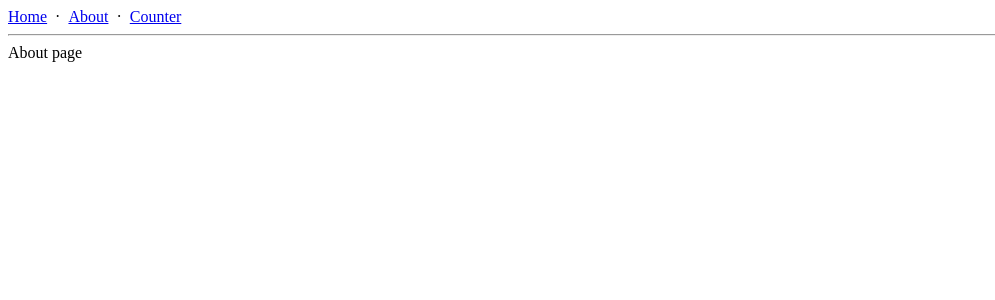
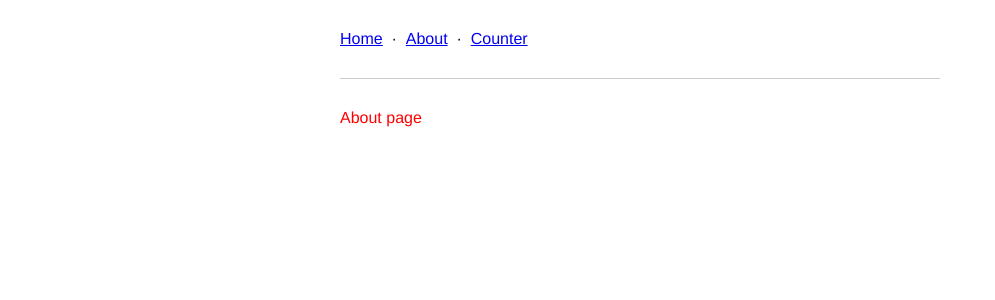
Before and after one commit to nomadinteractive/reactjs-boilerplate, a React app: page /about in a window 1280 px wide. Shown: the top 300 px of the page, without its empty margins (0-995 px from the left). Built offline with nearby package versions, Linux system fonts and the light colour scheme.

Commit message:
sass loader added

```diff
--- a/package.json
+++ b/package.json
@@ -32,6 +32,7 @@
     "@babel/preset-react": "^7.0.0",
     "babel-eslint": "^10.0.1",
     "babel-loader": "^8.0.6",
+    "css-loader": "^2.1.1",
     "eslint": "^5.16.0",
     "eslint-config-airbnb": "^17.1.0",
     "eslint-plugin-flowtype": "^3.9.1",
@@ -40,6 +41,9 @@
     "eslint-plugin-react": "^7.13.0",
     "html-loader": "^0.5.5",
     "html-webpack-plugin": "^3.2.0",
+    "node-sass": "^4.12.0",
+    "sass-loader": "^7.1.0",
+    "style-loader": "^0.23.1",
     "webpack": "^4.33.0",
     "webpack-cli": "^3.3.2",
     "webpack-dev-middleware": "^3.7.0",
--- a/src/app.jsx
+++ b/src/app.jsx
@@ -9,21 +9,22 @@ import Counter from './screens/counter'
 class App extends React.Component {
 	render() {
 		return (
+			<div className="content-wrapper">
 				<Router>
-				<nav>
+					<nav className="main-nav">
 						<Link to="/">Home</Link>
 						&nbsp; &middot; &nbsp;
 						<Link to="/about/">About</Link>
 						&nbsp; &middot; &nbsp;
 						<Link to="/counter/">Counter</Link>
 					</nav>
-				<hr />
 					<div>
 						<Route path="/" exact component={Home} />
 						<Route path="/about/" component={About} />
 						<Route path="/counter/" component={Counter} />
 					</div>
 				</Router>
+			</div>
 		)
 	}
 }
--- a/src/index.jsx
+++ b/src/index.jsx
@@ -1,5 +1,6 @@
 import React from 'react'
 import ReactDOM from 'react-dom'
 import App from './app'
+import './styles/global.scss'
 
 ReactDOM.render(<App />, document.getElementById('root'))
--- a/src/screens/about.jsx
+++ b/src/screens/about.jsx
@@ -1,8 +1,9 @@
 import React from 'react'
+import '../styles/about.scss'
 
 class About extends React.Component {
 	render() {
-		return <div>About page</div>
+		return <div className="page">About page</div>
 	}
 }
 
--- /dev/null
+++ b/src/styles/about.scss
@@ -0,0 +1,3 @@
+.page {
+	color: #ff0000;
+}
--- /dev/null
+++ b/src/styles/global.scss
@@ -0,0 +1,18 @@
+* {
+	font-family: 'Helvetica Neue', Helvetica, sans-serif;
+}
+
+body {
+	font-size: 16px/24px;
+}
+
+.content-wrapper {
+	width: 600px;
+	margin: 30px auto;
+
+	nav.main-nav {
+		border-bottom: 1px solid #cccccc;
+		padding-bottom: 30px;
+		margin-bottom: 30px;
+	}
+}
--- a/webpack.config.base.js
+++ b/webpack.config.base.js
@@ -14,8 +14,12 @@ module.exports = {
 				loaders: ['babel-loader']
 			},
 			{
-				test: /\.scss$/,
-				loaders: ['style', 'css', 'sass']
+				test: /\.s?css$/,
+				loaders: [
+					'style-loader',
+					'css-loader',
+					'sass-loader'
+				]
 			}
 		]
 	},
```
Also changed, not shown: src/router.jsx (deleted, +0 -9 lines), 1 other file (tests, documents, lock files or other folders). Lines whose indentation alone changed are shown as unchanged.
